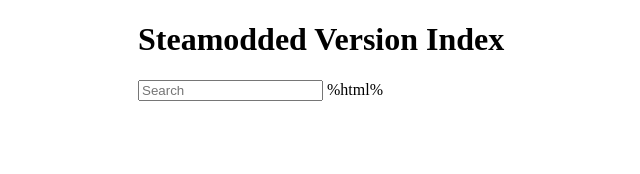
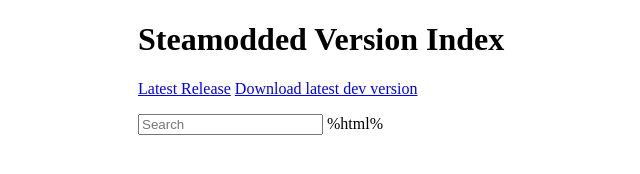
Before and after one commit to WilsontheWolf/smods-version-index, a plain HTML site: page public/index.html in a window 1280 px wide. Shown: the whole page, without its empty margins (102-742 px from the left). Drawn offline with Linux system fonts and the light colour scheme.

Commit message:
feat: link latest release and dev build

```diff
--- a/html.js
+++ b/html.js
@@ -28,6 +28,6 @@ const html = data.map(d => {
 
 const embeddedData = JSON.stringify(data.map(d => ({version: d.version, tags: d.tags.map(t => t[0])})))
 
-const out = template.replace("%html%", html).replace("%data%", embeddedData);
+const out = template.replaceAll("%base%", baseURL).replace("%html%", html).replace("%data%", embeddedData);
 
 fs.writeFileSync("data.html", out);
--- a/public/index.html
+++ b/public/index.html
@@ -32,6 +32,10 @@
 </head>
 <body>
 	<h1>Steamodded Version Index</h1>
+	<p>
+		<a href="%base%releases/latest">Latest Release</a>
+		<a href="%base%archive/refs/heads/main.zip">Download latest dev version</a>
+	</p>
 	<input id="search" type="text" placeholder="Search"></input>
 	%html%
 </body>
```
